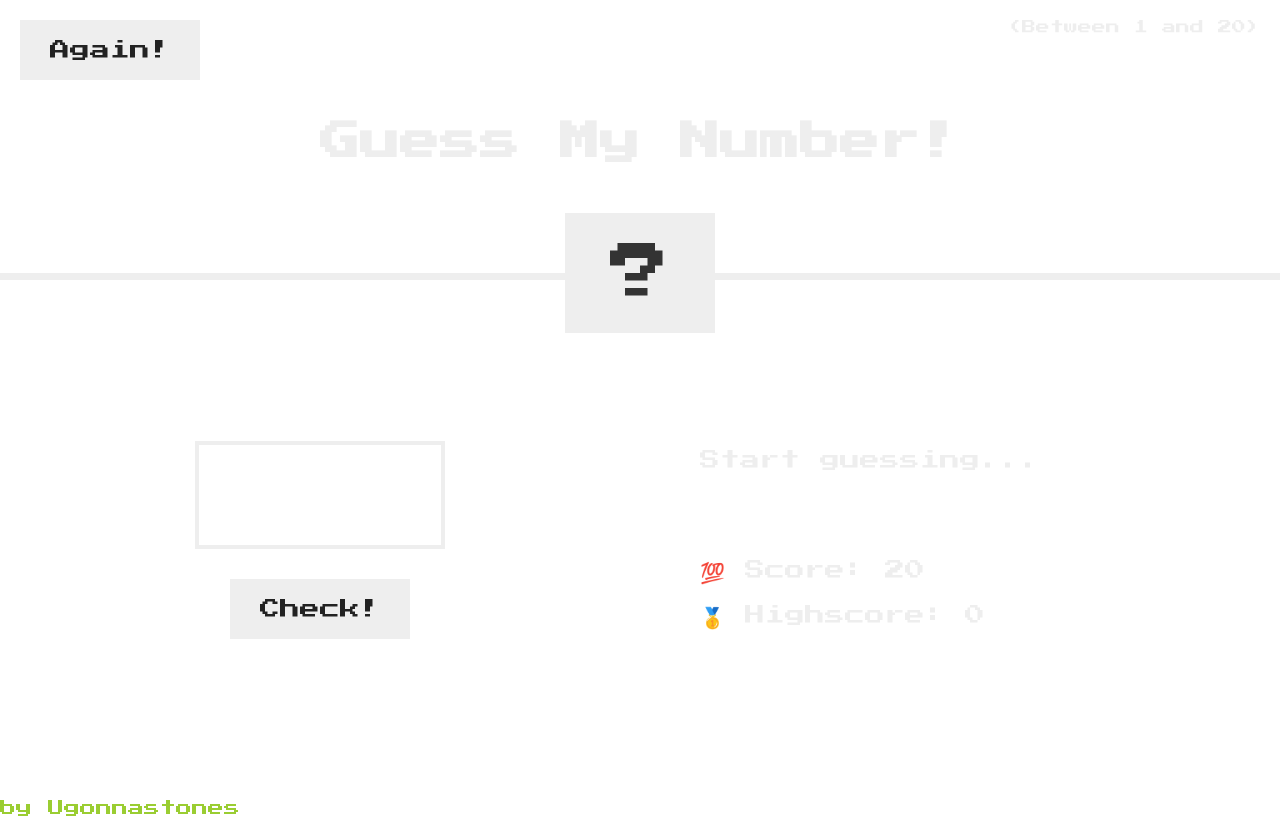
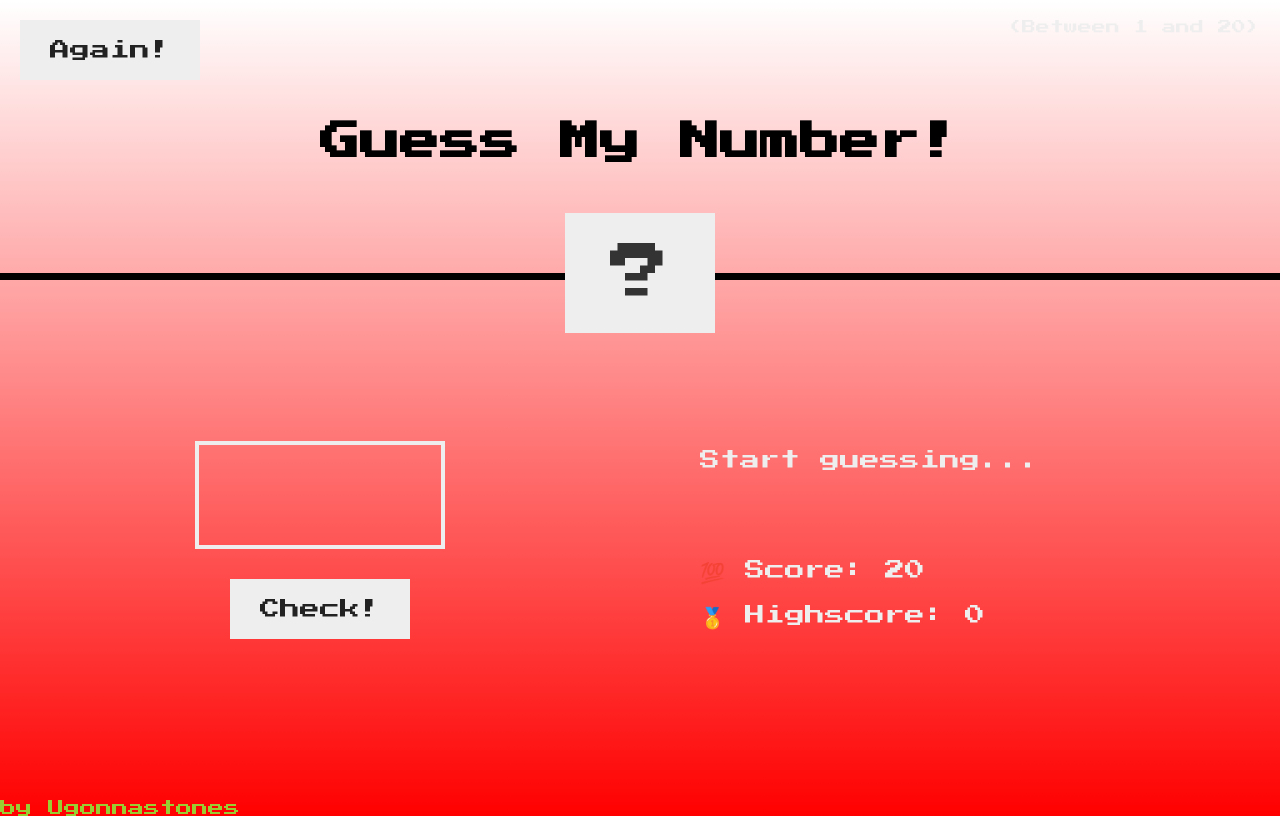
Before and after one commit to ugonnastones/guess-the-number, a plain HTML site: page index.html in a window 1280 px wide. Drawn offline with Linux system fonts and the light colour scheme.

Commit message:
Add files via upload

```diff
--- a/style.css
+++ b/style.css
@@ -14,7 +14,7 @@ html {
 body {
   font-family: 'Press Start 2P', sans-serif;
   color: #eee;
-  background-color: rgba(255, 255, 255, 0.35);
+  background-image: linear-gradient( rgba(255,0,0,0), rgba(255,0,0,1));
   /* background-color: #60b347; */
 }
 
@@ -22,7 +22,7 @@ body {
 header {
   position: relative;
   height: 35vh;
-  border-bottom: 7px solid #eee;
+  border-bottom: 7px solid #000000;
 }
 
 main {
@@ -48,6 +48,7 @@ main {
 /* ELEMENTS STYLE */
 h1 {
   font-size: 4rem;
+  color: #000000;
   text-align: center;
   position: absolute;
   width: 100%;
```
